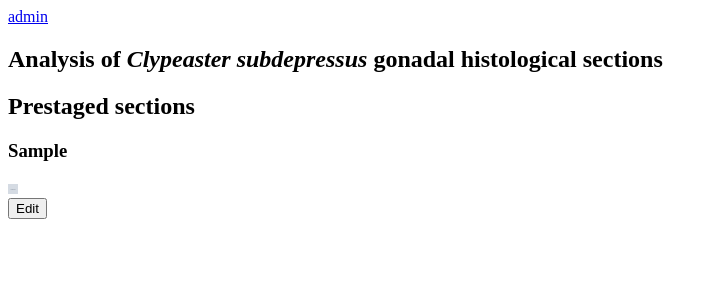
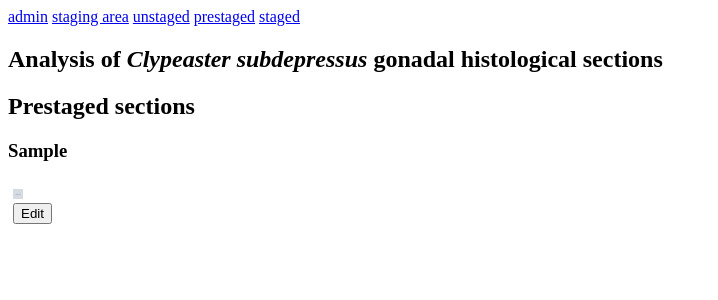
Before and after one commit to bruvellu/clypeaster, a Django app: template gonad/templates/sections.html in a window 1280 px wide. Shown: the top 300 px of the page, without its empty margins (0-718 px from the left). Run offline with Django 3.2, Linux system fonts and the light colour scheme; the template is opened without the code that fills it: most values are stand-ins (such as "Sample title", 1, 10 or a date in 2020); grey boxes marked "Sample" are stand-in pictures; some libraries are stand-ins or nearby versions.

Commit message:
Implemented jQuery effects for thumb viewing and navigation.

```diff
--- a/gonad/templates/base.html
+++ b/gonad/templates/base.html
@@ -5,14 +5,25 @@
         <title>
             {% block title %}Analysis of Clypeaster subdepressus gonadal sections{% endblock %}
         </title>
-        <link rel="stylesheet" href="/media/style.css" type="text/css">
-        <script src="/media/jquery.js" type="text/javascript"></script>
+        <link rel="stylesheet" href="{{ MEDIA_URL }}style.css" type="text/css">
+        <link rel="stylesheet" href="{{ MEDIA_URL }}colorbox.css" type="text/css">
+        <script src="{{ MEDIA_URL }}jquery.js" type="text/javascript"></script>
+        <script src="{{ MEDIA_URL }}jquery.colorbox.js" type="text/javascript"></script>
+        <script type="text/javascript">
+            $(document).ready(function() {
+                    $("a[rel='section']").colorbox({width:"95%"});
+                    });
+        </script>
         {% block extra-head %}{% endblock %}
     </head>
     <body>
         <section class="container">
             <nav>
                 <a href="/admin/">admin</a>
+                <a href="/staging/">staging area</a>
+                <a href="/unstaged/">unstaged</a>
+                <a href="/prestaged/">prestaged</a>
+                <a href="/staged/">staged</a>
             </nav>
             <header class="main">
             <hgroup class="main">
--- a/gonad/templates/sections.html
+++ b/gonad/templates/sections.html
@@ -14,8 +14,9 @@
 {% for stage in groups %}
 <h3>{{ stage.grouper }}</h3>
 {% for section in stage.list %}
+<div class="thumb">
     {% thumbnail section.photo "200x150" crop="center" as im %}
-    <img src="{{ im.url }}" width="{{ im.width }}" height="{{ im.height }}">
+    <a rel="section" href="{{ MEDIA_URL }}{{ section.photo }}" title="{{ section.filename }}"><img src="{{ im.url }}" width="{{ im.width }}" height="{{ im.height }}" alt="{{ section.filename }}" title="{{ section.notes }}"></a>
     {% empty %}
     [no image]
     {% endthumbnail %}
@@ -24,6 +25,7 @@
         <input type="hidden" value="on" name="edit" />
         <input type="submit" value="Edit" />
     </form>
+</div>
 {% endfor %}
 {% endfor %}
 
--- /dev/null
+++ b/static/style.css
@@ -0,0 +1,9 @@
+h1,h2,h3,h4,h5,h6 {
+    clear:both;
+}
+
+.thumb {
+    float:left;
+    margin:5px;
+    padding-bottom:1em;
+}
```
Also changed, not shown: gonad/templates/staging.html (+9 -1 lines). Lines whose indentation alone changed are shown as unchanged.
